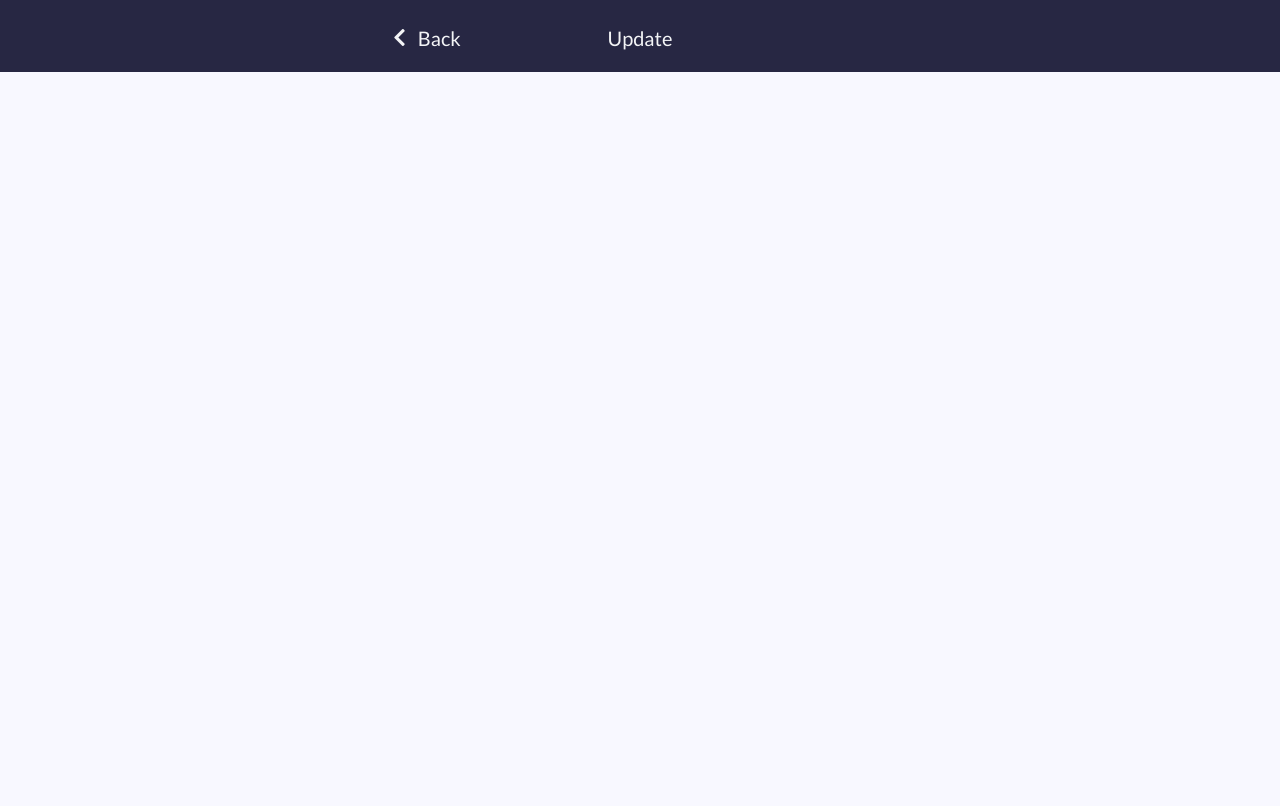
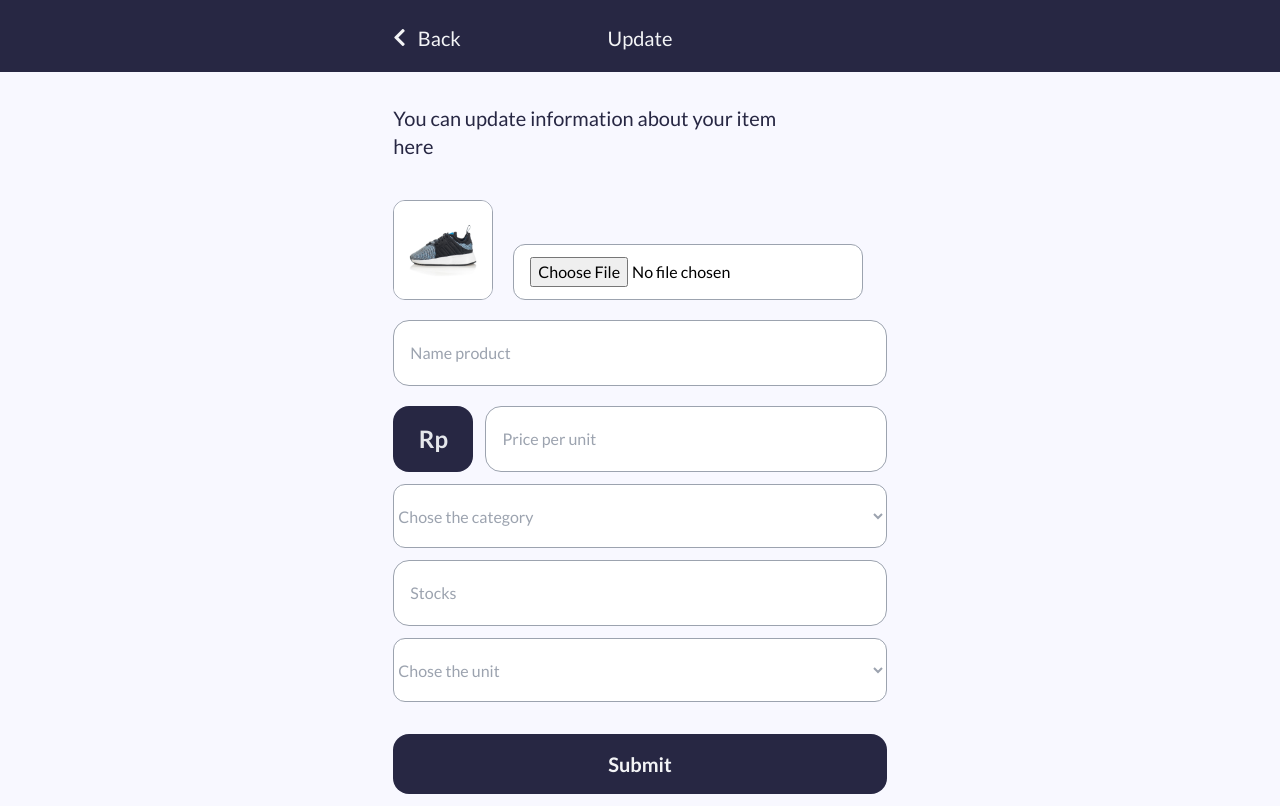
Before and after one commit to or-abdillh/stock-app, a Vue app: page /update in a window 1280 px wide. Built offline with nearby package versions, Linux system fonts and the light colour scheme.

Commit message:
Create components form for use in Update and New item views

```diff
--- a/src/components/Card.vue
+++ b/src/components/Card.vue
@@ -23,8 +23,8 @@
                      </span>
                   </div>
                   <div class="mt-4 flex justify-between">
-                     <span class="btn-active-label duration-300 block w-8/12 rounded bg-prussian-blue text-center text-sm py-1 text-gray-100">Update</span>
-                     <span @click="btnDeleteItem('item', '12')" class="btn-active-icon duration-300 block w-3/12 rounded bg-gray-500 text-gray-100 flex justify-center items-center">
+                     <span @click="btnUpdateItem()" class="btn-active-label duration-300 block w-8/12 rounded bg-prussian-blue text-center text-sm py-1 text-gray-100">Update</span>
+                     <span @click="btnDeleteItem('table', 'id')" class="btn-active-icon duration-300 block w-3/12 rounded bg-gray-500 text-gray-100 flex justify-center items-center">
                         <i class="fa fa-trash text-sm"></i>
                      </span>
                   </div>
@@ -45,15 +45,27 @@
 
    import { reactive } from 'vue'
    import { useStore } from 'vuex'
+   import { useRouter } from 'vue-router'
 
    const store = useStore()
+   const router = useRouter()
    const emits = defineEmits(['btnDeleteItem'])
 
+   //Save data about table name and primary key
    const deleteModalObj = reactive({
       tableName: '',
       primaryKey: ''
    })
 
+   //Handler for button update
+   const btnUpdateItem = () => {
+      //Push router to update views
+      setTimeout(() => {
+         router.push({ name: 'update' })
+      }, 500)
+   }
+
+   //Handler for button delete
    const btnDeleteItem = (table, id) => {
 
       let self = deleteModalObj
--- a/src/components/FormItem.vue
+++ b/src/components/FormItem.vue
@@ -0,0 +1,52 @@
+<template>
+   <section class="mt-20 s-container">
+      <h1 class="text-xl w-10/12 text-prussian-blue">You can update information about your item here</h1>
+      <div class="form-wrapper mt-10">
+         <!-- Image of product -->
+         <div class="mb-5 flex items-end gap-5">
+            <img class="preview-item" src="/product.jpg" width="100" alt="product" />
+            <input class="bg-white border border-gray-400 py-3 px-4 rounded-xl" type="file"/>
+         </div>
+         <!-- Name of product -->
+         <div class="form-input mb-5">
+            <input type="text" placeholder="Name product" />
+         </div>
+         <!-- Price of product -->
+         <div class="form-group mb-3 gap-3">
+            <span class="btn-item bg-prussian-blue">
+               <strong>Rp</strong>
+            </span>
+            <input class="w-10/12" type="number" placeholder="Price per unit" />
+         </div>
+         <!-- Category of product -->
+         <div class="mb-3">
+            <select class="select-form">
+               <option selected="" value="0">Chose the category</option>
+               <option class="px-3" value="bags">bags</option>
+            </select>
+         </div>
+         <!-- Stock of product -->
+         <div class="form-input mb-3">
+            <input class="" type="text" placeholder="Stocks" />
+         </div>
+         <!-- Unit per price product -->
+         <div class="mb-3">
+            <select class="select-form">
+               <option selected="" value="0">Chose the unit</option>
+               <option class="px-3" value="pcs">pcs</option>
+            </select>
+         </div>
+         <div class="btn-form mt-8 mb-3 text-xl">
+            <button class="bg-prussian-blue" type="button">Submit</button>
+         </div>
+      </div>
+   </section>
+</template>
+
+<style scoped>
+
+   .preview-item {
+      @apply rounded-xl border border-gray-400 ;
+   }
+
+</style>
--- a/src/style/components/form.css
+++ b/src/style/components/form.css
@@ -2,11 +2,11 @@
 
 /* input with actions on one section */
 .form-wrapper .form-group {
-   @apply flex w-full;
+   @apply flex justify-between w-full;
 }
 
-.form-wrapper .form-group input[type=text], .form-wrapper .form-group input[type=password] {
-   @apply w-10/12 mb-0 mr-2;
+.form-wrapper .form-group input[type=text], .form-wrapper .form-group input[type=password], .form-wrapper .form-group input[type=number] {
+   @apply w-10/12 mb-0;
 }
 
 .form-wrapper .form-group .btn-item {
@@ -14,13 +14,19 @@
 }
 
 /* All input type text must fully container */
-.form-wrapper .form-input input[type=text] {
+.form-wrapper .form-input input[type=text],
+.form-wrapper .form-input input[type=number]{
    @apply w-full;
 }
 
 /* All input type text or password style */
 .form-wrapper .form-input input, .form-wrapper .form-group input {
    @apply bg-white rounded-2xl border border-gray-400 px-4 py-5;
+}
+
+/*Style for select dropdown */
+.form-wrapper .select-form {
+   @apply text-gray-400 bg-white h-16 w-full border border-gray-400 rounded-xl;
 }
 
 /* Button main action on form wrapper */
--- a/src/views/UpdateItems.vue
+++ b/src/views/UpdateItems.vue
@@ -4,10 +4,12 @@
          <h1 class="nav-title">Update</h1>
       </template>
    </Navbar>
+   <FormItem></FormItem>
 </template>
 
 <script setup>
 
    import Navbar from '../components/Navbar.vue'
+   import FormItem from '../components/FormItem.vue'
 
 </script>
```
